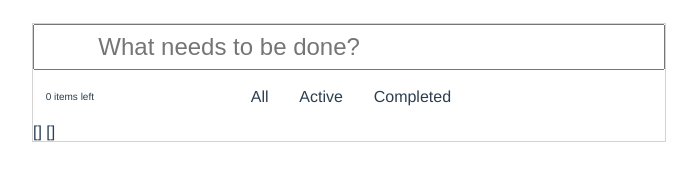
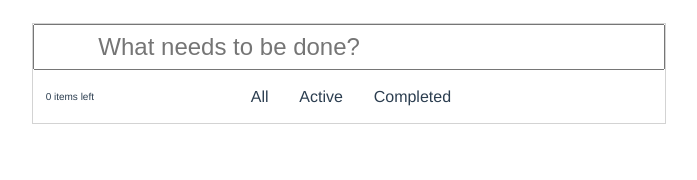
Before and after one commit to limyeonsoo/vue-todo, a Vue app: page / in a window 1280 px wide. Shown: the part 180-360 px from the top of the page, without its empty margins (291-988 px from the left). Built offline with nearby package versions, Linux system fonts and the light colour scheme.

Commit message:
"remove 시 id가 중복"

```diff
--- a/src/App.vue
+++ b/src/App.vue
@@ -44,29 +44,21 @@ export default {
       }
     },
     onClickChecked(id, checked){
-      console.log(id, checked);
+      console.log(id);
+      console.log(checked);
       if(checked){
-
-        console.log(Object.values(this.todoList));
         this.$set(this.todoList, id, {
           ...this.todoList[id],
           type: 'Completed',
           checked: true
         })
-        console.log(Object.values(this.todoList));
       }
       else {
-        //this.todoList[id].type = 'Active';
-        //this.todoList[id].checked = null;
-        //this.todoList.$set(this.todoList, 'checked', null);
-
-        console.log(Object.values(this.todoList));
         this.$set(this.todoList, id, {
           ...this.todoList[id],
           type: 'Active',
           checked: null
         })
-        console.log(Object.values(this.todoList));
       }
     },
     onMouseEntered(target){
@@ -78,7 +70,7 @@ export default {
       target.lastChild.classList.add('hideX');
     },
     onListXClicked(target){
-      let removedTargetId = target.getAttribute('id');
+      let removedTargetId = target.parentNode.firstChild.getAttribute('id');
       this.todoList.splice(removedTargetId, 1);
     },
     onFilterClicked(filtering){
--- a/src/components/List.vue
+++ b/src/components/List.vue
@@ -16,8 +16,6 @@
       </div>
       <div>&nbsp;</div>
     </div>
-    {{filteredToDoList}}
-    {{todoList}}
   </div>
 </template>
 
@@ -38,7 +36,6 @@ export default {
   },
   methods:{
     onClickChecked(event){
-      console.log(event.target);
       this.$emit('check-clicked', event.target.id, event.target.checked)
     },
     onMouseOver(event){
```
